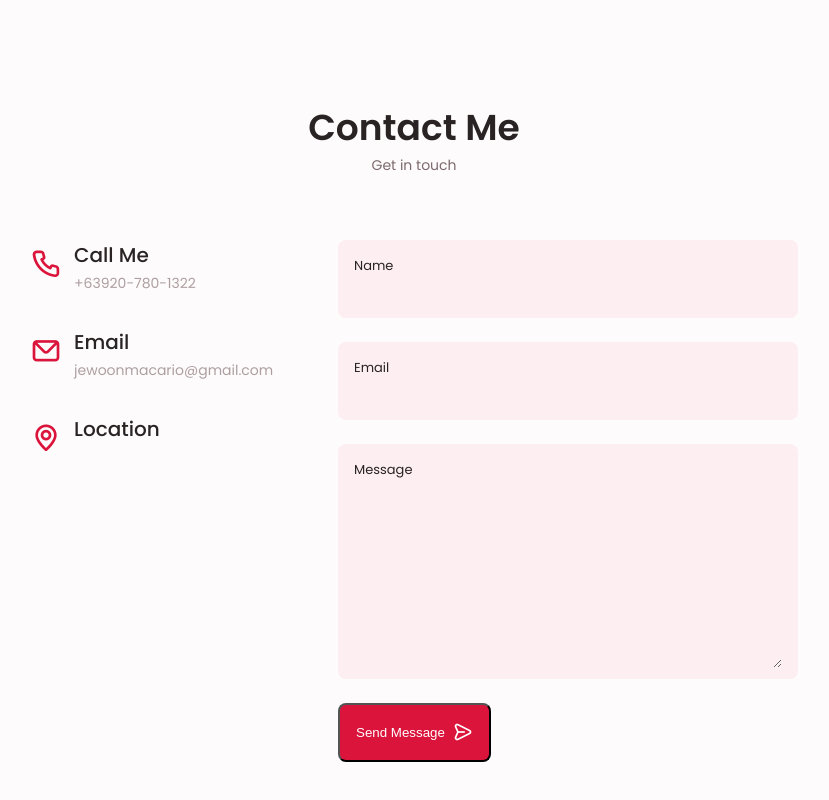
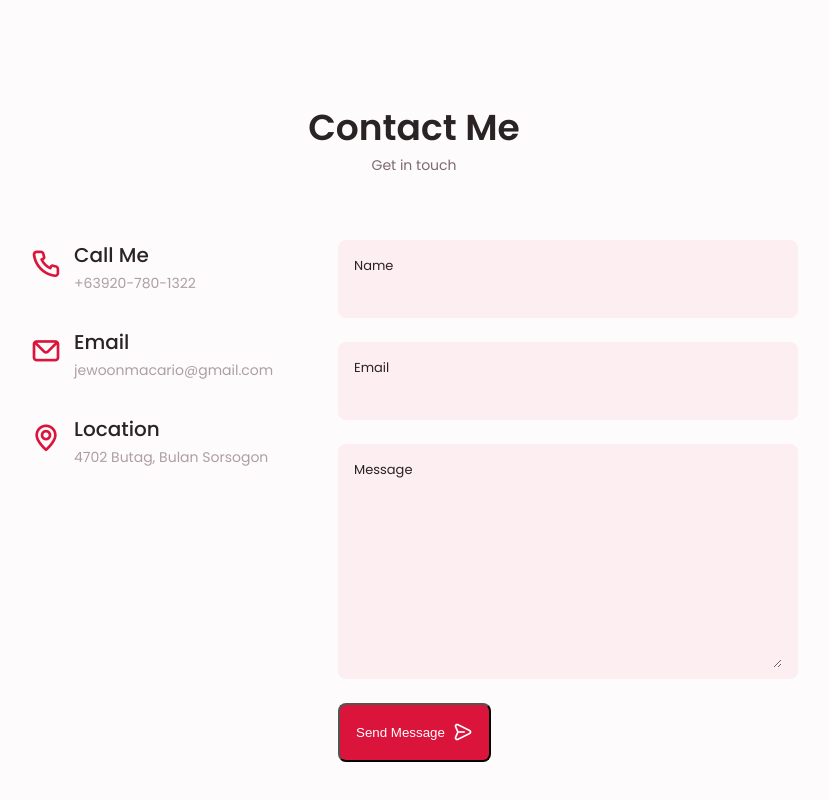
Before and after one commit to Jewoon-22/Portfolio, a plain HTML site: page index.html in a window 1280 px wide. Shown: the part 3024-3824 px from the top of the page, without its empty margins (226-1055 px from the left). Drawn offline with nearby package versions, Linux system fonts and the light colour scheme; a script that the page names is missing.

Commit message:
Adding contact

```diff
--- a/index.html
+++ b/index.html
@@ -363,7 +363,7 @@
 
                             <div>
                                 <h3 class="contact_title">Location</h3>
-                                <span class="contact_subtitle"></span>
+                                <span class="contact_subtitle">4702 Butag, Bulan Sorsogon</span>
                             </div>
                         </div>
                     </div>
```
